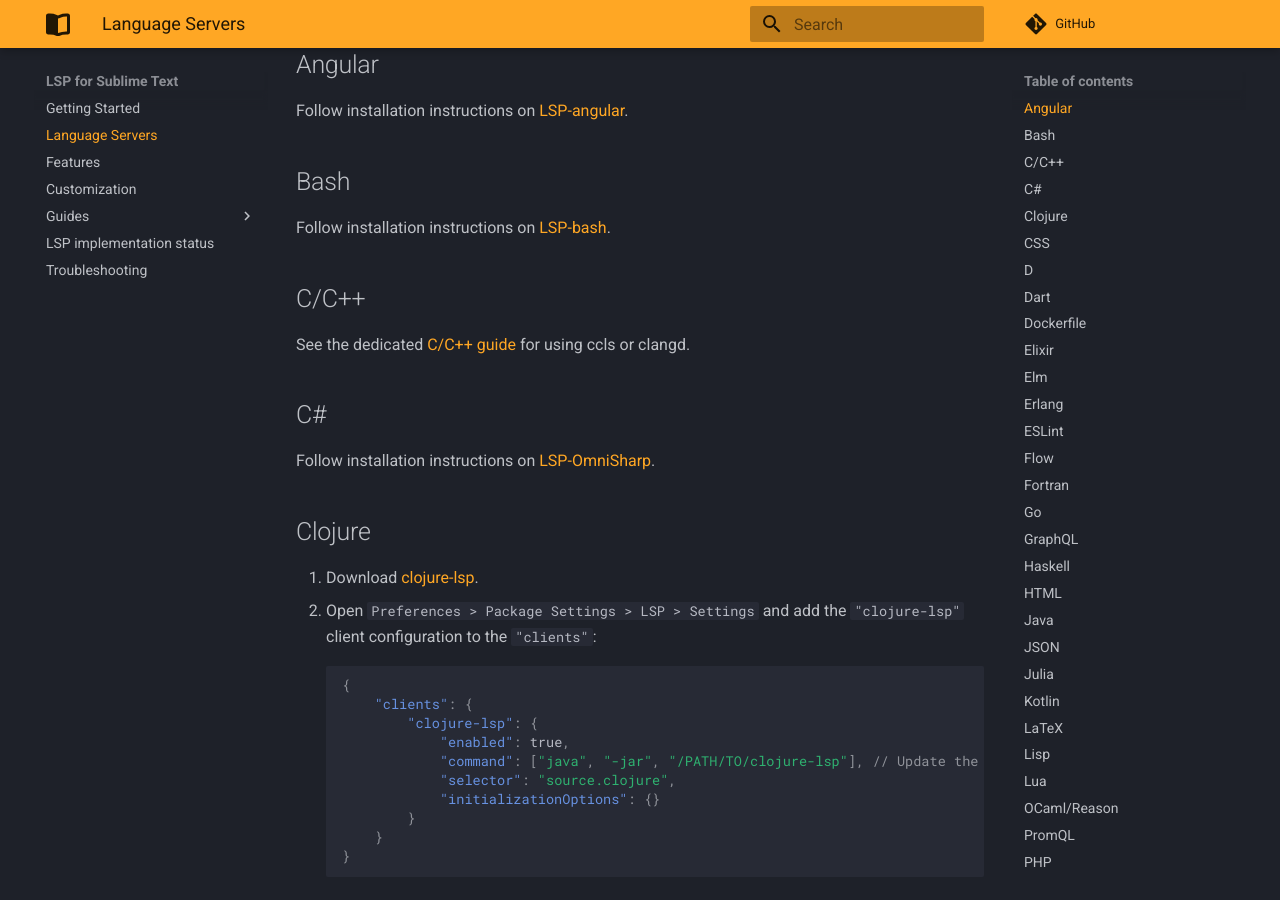
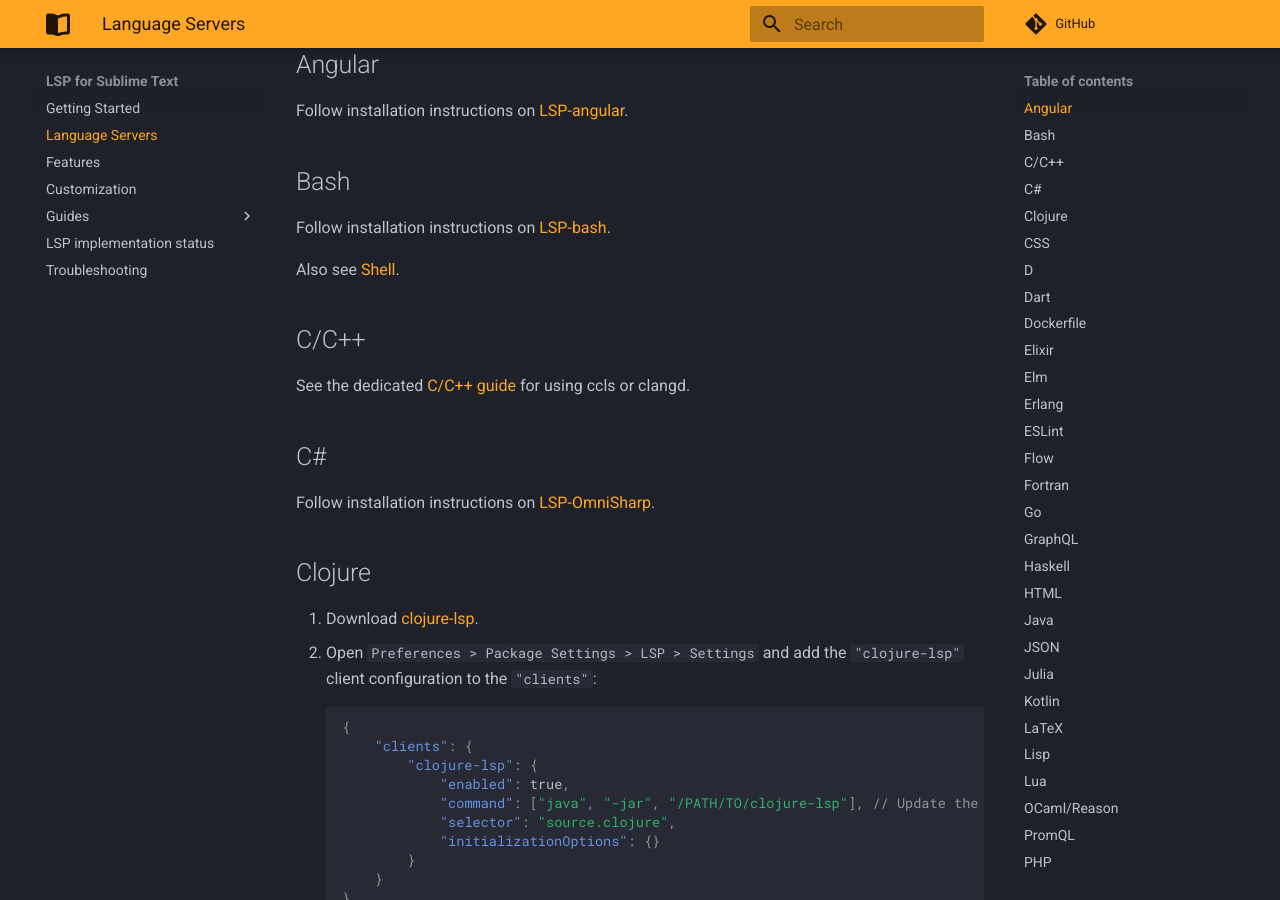
Before and after one commit to sublimelsp/LSP, an MkDocs documentation site: the page built from docs/src/language_servers.md, in a window 1280 px wide and 900 px high, scrolled down 520 px. Built offline with MkDocs 1.6.1 and Material for MkDocs 9.7.7, drawn with Linux system fonts in a browser that asks for light colours; comment, search, counter and statistics services are not loaded.

Commit message:
Also see

```diff
--- a/docs/src/language_servers.md
+++ b/docs/src/language_servers.md
@@ -19,6 +19,8 @@
 ## Bash
 
 Follow installation instructions on [LSP-bash](https://github.com/sublimelsp/LSP-bash).
+
+Also see [Shell](#shell).
 
 ## C/C++
 
```
